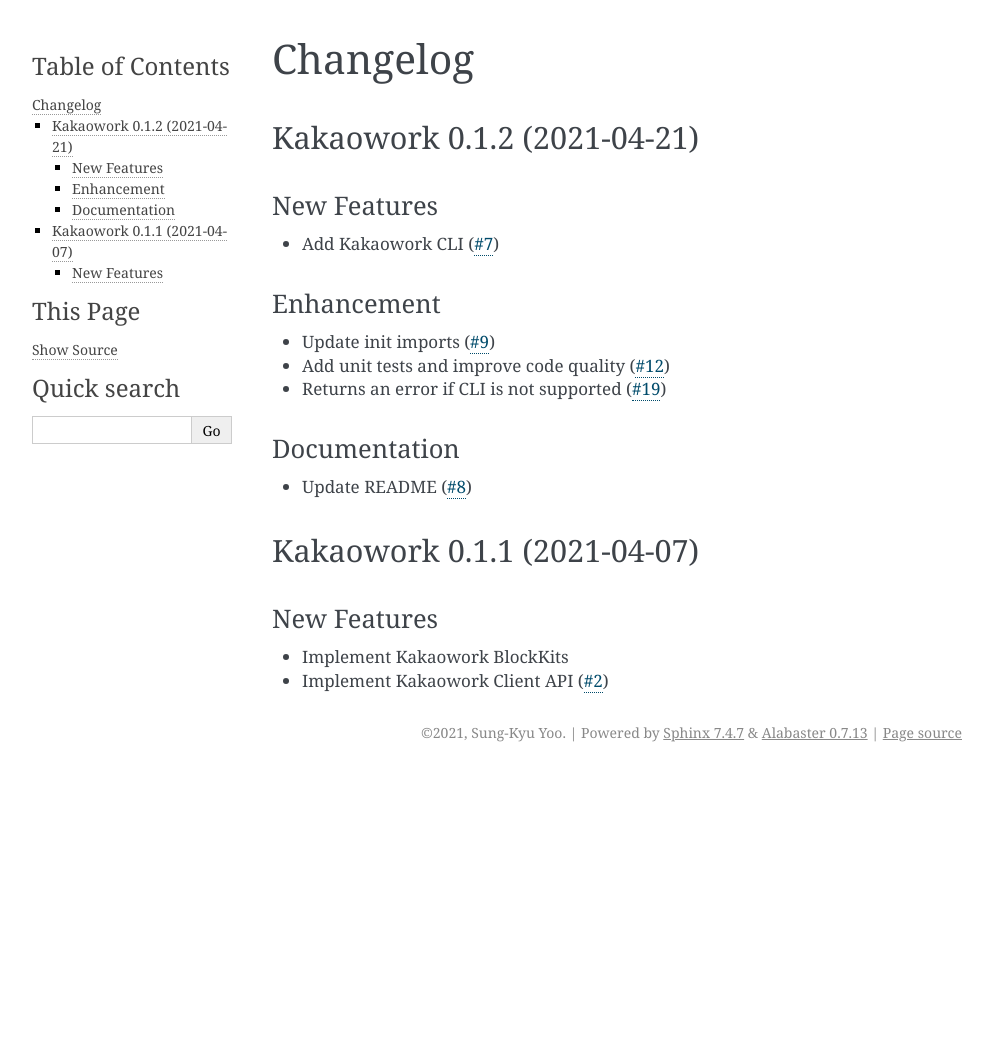
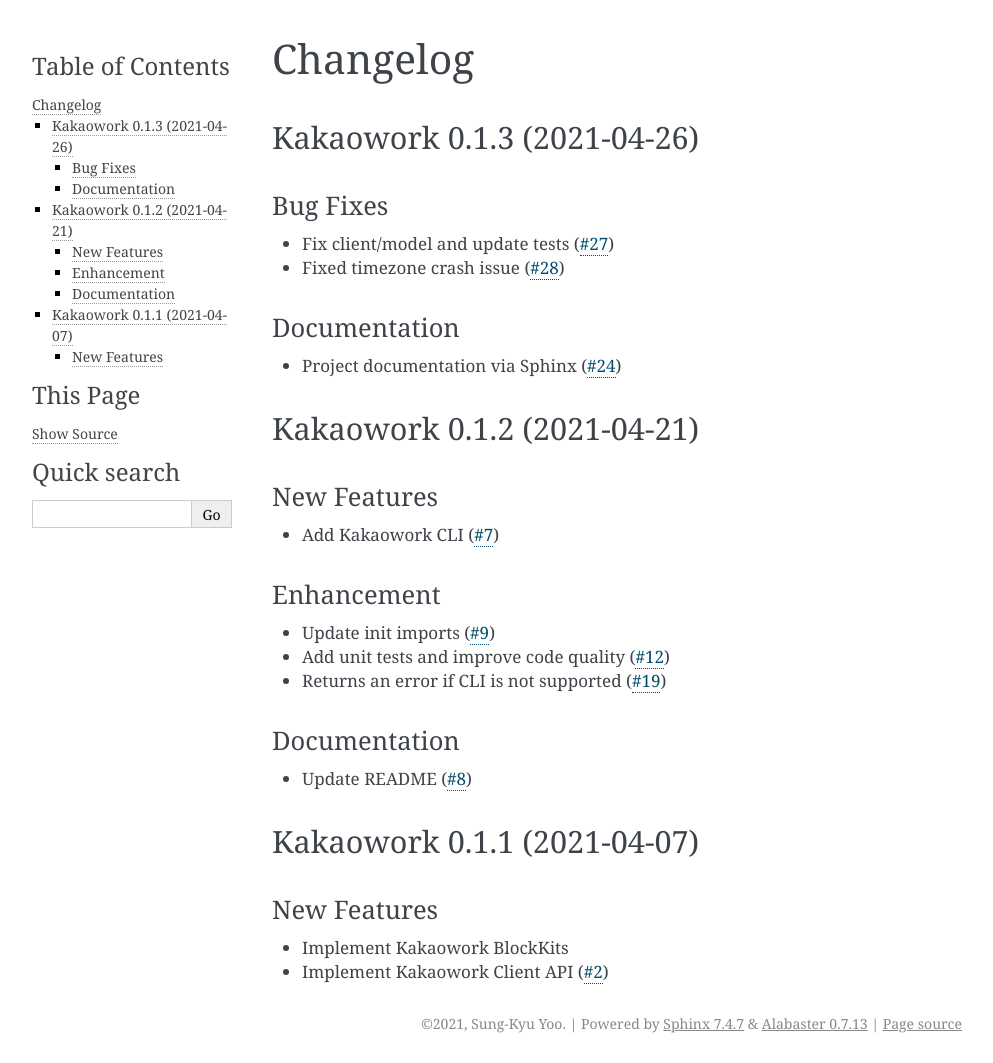
Before and after one commit to skyoo2003/kakaowork-py, a Sphinx documentation site: the page built from docs/changelog.rst, in a window 1280 px wide. Shown: the whole page, without its empty margins (148-1141 px from the left). Built offline with Sphinx 7.4.7, drawn with Linux system fonts in a browser that asks for light colours; before the commit the page ends 900 px from its top, so only the background shows below that.

Commit message:
Release 0.1.3 (#30)

```diff
--- a/CHANGELOG.rst
+++ b/CHANGELOG.rst
@@ -1,3 +1,19 @@
+Kakaowork 0.1.3 (2021-04-26)
+============================
+
+Bug Fixes
+---------
+
+- Fix client/model and update tests (`#27 <https://github.com/skyoo2003/kakaowork-py/issues/27>`_)
+- Fixed timezone crash issue (`#28 <https://github.com/skyoo2003/kakaowork-py/issues/28>`_)
+
+
+Documentation
+-------------
+
+- Project documentation via Sphinx (`#24 <https://github.com/skyoo2003/kakaowork-py/issues/24>`_)
+
+
 Kakaowork 0.1.2 (2021-04-21)
 ============================
 
--- a/docs/user/installation.rst
+++ b/docs/user/installation.rst
@@ -18,4 +18,4 @@
 
 .. code-block:: sh
 
-  $ pip install git+https://github.com/skyoo2003/kakaowork-py@v0.1.2#egg=kakaowork
+  $ pip install git+https://github.com/skyoo2003/kakaowork-py#egg=kakaowork
--- a/kakaowork/__init__.py
+++ b/kakaowork/__init__.py
@@ -10,4 +10,4 @@
                               UserField, ConversationField, MessageField, DepartmentField, SpaceField, BotField, BaseResponse, UserResponse, UserListResponse,
                               ConversationResponse, ConversationListResponse, MessageResponse, DepartmentListResponse, SpaceResponse, BotResponse)
 
-__version__ = '0.1.2'
+__version__ = '0.1.3'
--- a/pyproject.toml
+++ b/pyproject.toml
@@ -1,6 +1,6 @@
 [tool.poetry]
 name = "kakaowork"
-version = "0.1.2"
+version = "0.1.3"
 description = "Kakaowork Python client"
 authors = ["Sung-Kyu Yoo <skyoo2003@gmail.com>"]
 license = "MIT"
```
Also changed, not shown: 3 other files.
